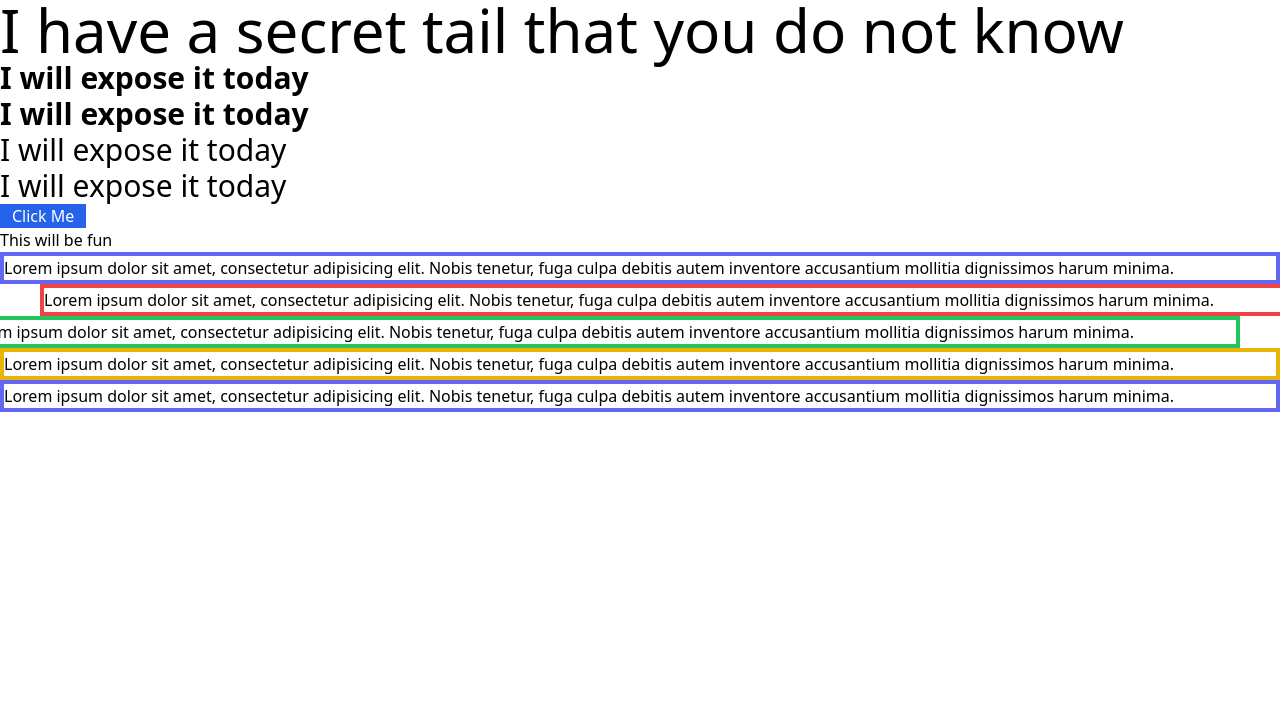
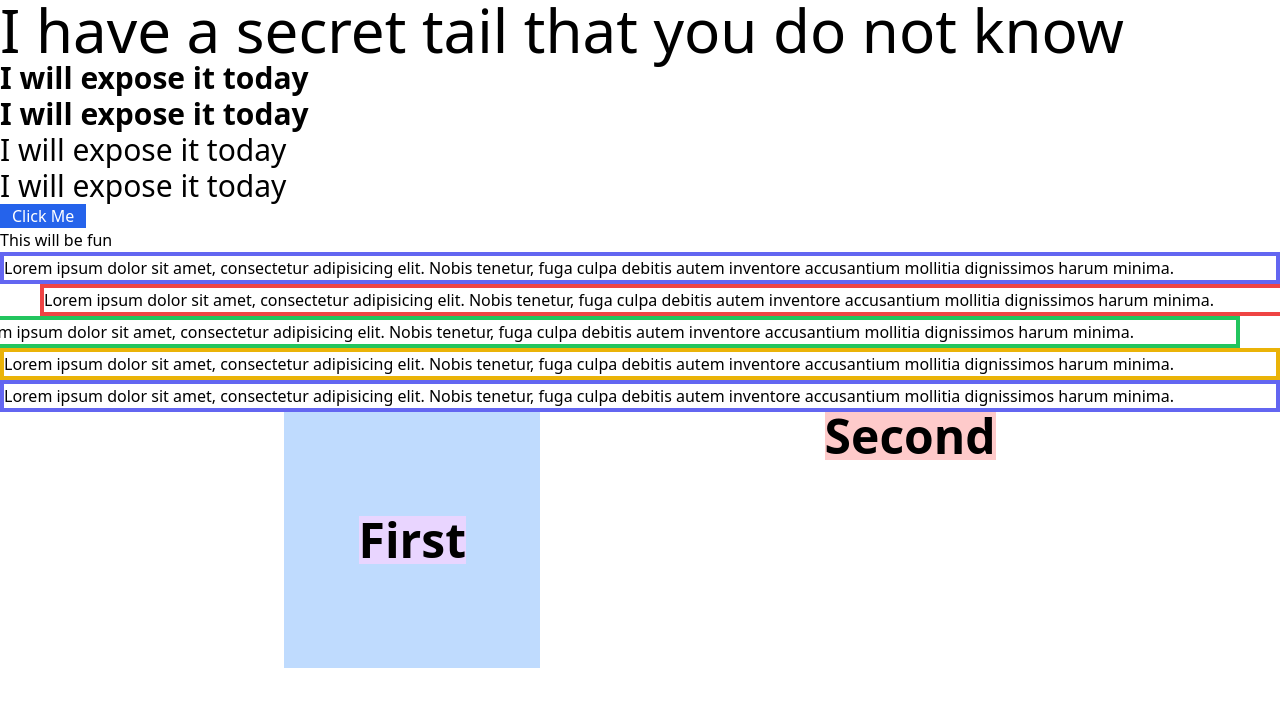
Before and after one commit to arfan36/day-19_M-14_tailwind-css_July-25, a plain HTML site: page index.html in a window 1280 px wide. Shown: the top 706 px of the page. Drawn offline with nearby package versions, Linux system fonts and the light colour scheme.

Commit message:
14-3 tailwind flexbox...

```diff
--- a/index.html
+++ b/index.html
@@ -40,6 +40,15 @@
                 inventore accusantium mollitia dignissimos harum minima.</p>
         </div>
     </section>
+    <section class="flex justify-evenly">
+        <div class="h-64 bg-blue-200 w-64 flex justify-center items-center">
+            <h2 class="text-5xl font-bold bg-purple-200">First</h2>
+        </div>
+        <div>
+            <h2 class="text-5xl font-bold bg-red-200">Second</h2>
+        </div>
+    </section>
+
 
 
 </body>
```
